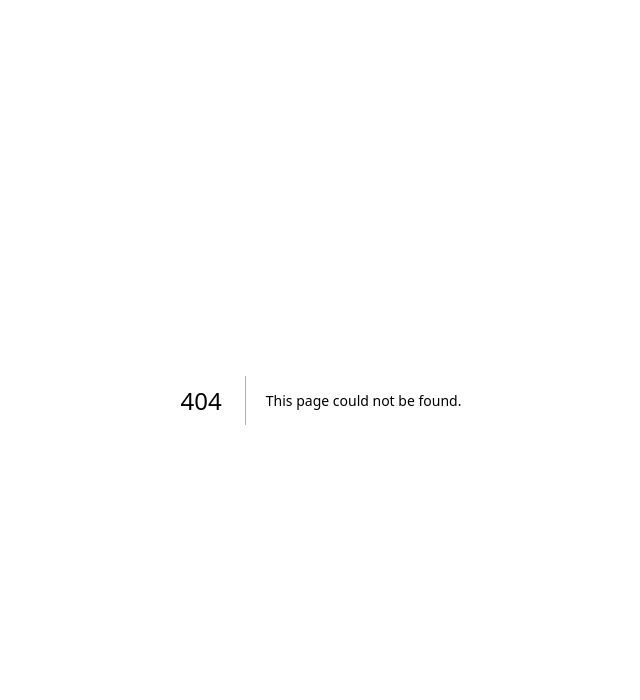
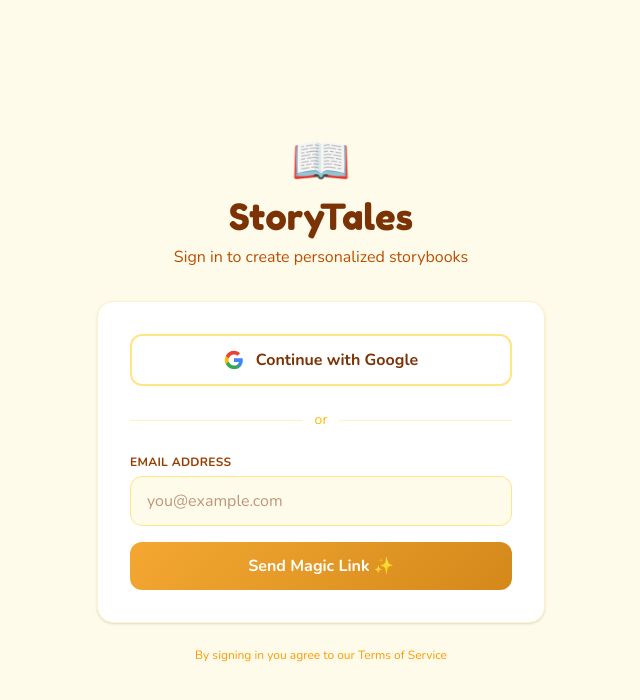
Before and after one commit to bhavsak1/storytales, a Next.js app: page /login in a window 1280 px wide. Before the commit this address had no page. Shown: the top 700 px of the page, without its empty margins (319-959 px from the left). Built offline with nearby package versions, Linux system fonts and the light colour scheme; no server answers.

Commit message:
add Google auth, protected routes, user profile in navbar

```diff
--- /dev/null
+++ b/app/auth/callback/route.ts
@@ -0,0 +1,14 @@
+import { createSupabaseServer } from '@/lib/supabase-server'
+import { NextResponse } from 'next/server'
+
+export async function GET(request: Request) {
+  const { searchParams, origin } = new URL(request.url)
+  const code = searchParams.get('code')
+
+  if (code) {
+    const supabase = await createSupabaseServer()
+    await supabase.auth.exchangeCodeForSession(code)
+  }
+
+  return NextResponse.redirect(`${origin}/`)
+}
--- /dev/null
+++ b/app/login/page.tsx
@@ -0,0 +1,132 @@
+'use client'
+
+import { useState } from 'react'
+import { supabase } from '@/lib/supabase'
+
+export default function LoginPage() {
+  const [email, setEmail] = useState('')
+  const [status, setStatus] = useState('')
+  const [loading, setLoading] = useState(false)
+
+  const handleGoogleLogin = async () => {
+    setLoading(true)
+    const { error } = await supabase.auth.signInWithOAuth({
+      provider: 'google',
+      options: {
+        redirectTo: `${window.location.origin}/auth/callback`,
+      },
+    })
+    if (error) {
+      console.log('Google login error:', error)
+      setLoading(false)
+    }
+  }
+
+  const handleMagicLink = async (e: React.FormEvent) => {
+    e.preventDefault()
+    setLoading(true)
+    const { error } = await supabase.auth.signInWithOtp({
+      email,
+      options: {
+        emailRedirectTo: `${window.location.origin}/auth/callback`,
+      },
+    })
+    if (error) {
+      setStatus('error')
+    } else {
+      setStatus('sent')
+    }
+    setLoading(false)
+  }
+
+  return (
+    <main className="min-h-screen bg-amber-50 flex items-center justify-center p-4" style={{ fontFamily: "'Nunito', sans-serif" }}>
+      <style>{`@import url('https://fonts.googleapis.com/css2?family=Fredoka+One&family=Nunito:wght@400;600;700;800&display=swap');.fredoka{font-family:'Fredoka One',cursive;}`}</style>
+
+      <div className="w-full max-w-md">
+
+        {/* Logo */}
+        <div className="text-center mb-8">
+          <div className="text-5xl mb-3">📖</div>
+          <h1 className="fredoka text-4xl text-amber-900">StoryTales</h1>
+          <p className="text-amber-700 mt-2">Sign in to create personalized storybooks</p>
+        </div>
+
+        <div className="bg-white rounded-2xl border border-amber-100 shadow-sm p-8">
+
+          {status === 'sent' ? (
+            <div className="text-center py-4">
+              <div className="text-4xl mb-4">📧</div>
+              <h2 className="fredoka text-2xl text-amber-900 mb-2">Check your email!</h2>
+              <p className="text-amber-700">
+                We sent a magic link to <strong>{email}</strong>
+              </p>
+              <p className="text-amber-500 text-sm mt-2">
+                Click the link in the email to sign in.
+              </p>
+              <button
+                onClick={() => setStatus('')}
+                className="mt-6 text-amber-600 text-sm underline"
+              >
+                Use a different email
+              </button>
+            </div>
+          ) : (
+            <>
+              {/* Google Login */}
+              <button
+                onClick={handleGoogleLogin}
+                disabled={loading}
+                className="w-full flex items-center justify-center gap-3 py-3 px-4 rounded-xl border-2 border-amber-200 bg-white hover:bg-amber-50 transition-all font-bold text-amber-900 mb-6"
+              >
+                <svg width="20" height="20" viewBox="0 0 24 24">
+                  <path fill="#4285F4" d="M22.56 12.25c0-.78-.07-1.53-.2-2.25H12v4.26h5.92c-.26 1.37-1.04 2.53-2.21 3.31v2.77h3.57c2.08-1.92 3.28-4.74 3.28-8.09z"/>
+                  <path fill="#34A853" d="M12 23c2.97 0 5.46-.98 7.28-2.66l-3.57-2.77c-.98.66-2.23 1.06-3.71 1.06-2.86 0-5.29-1.93-6.16-4.53H2.18v2.84C3.99 20.53 7.7 23 12 23z"/>
+                  <path fill="#FBBC05" d="M5.84 14.09c-.22-.66-.35-1.36-.35-2.09s.13-1.43.35-2.09V7.07H2.18C1.43 8.55 1 10.22 1 12s.43 3.45 1.18 4.93l2.85-2.22.81-.62z"/>
+                  <path fill="#EA4335" d="M12 5.38c1.62 0 3.06.56 4.21 1.64l3.15-3.15C17.45 2.09 14.97 1 12 1 7.7 1 3.99 3.47 2.18 7.07l3.66 2.84c.87-2.6 3.3-4.53 6.16-4.53z"/>
+                </svg>
+                {loading ? 'Signing in...' : 'Continue with Google'}
+              </button>
+
+              {/* Divider */}
+              <div className="flex items-center gap-3 mb-6">
+                <div className="flex-1 h-px bg-amber-100"></div>
+                <span className="text-amber-400 text-sm">or</span>
+                <div className="flex-1 h-px bg-amber-100"></div>
+              </div>
+
+              {/* Magic Link */}
+              <form onSubmit={handleMagicLink}>
+                <div className="mb-4">
+                  <label className="text-xs font-bold text-amber-800 uppercase tracking-wide block mb-1.5">
+                    Email address
+                  </label>
+                  <input
+                    type="email"
+                    placeholder="you@example.com"
+                    value={email}
+                    onChange={e => setEmail(e.target.value)}
+                    required
+                    className="w-full border border-amber-200 rounded-xl px-4 py-3 text-amber-900 focus:outline-none focus:border-amber-400 bg-amber-50"
+                  />
+                </div>
+                <button
+                  type="submit"
+                  disabled={loading}
+                  className="w-full py-3 rounded-xl font-bold text-white transition-all"
+                  style={{ background: 'linear-gradient(135deg, #F4A832, #D4881A)' }}
+                >
+                  {loading ? 'Sending...' : 'Send Magic Link ✨'}
+                </button>
+              </form>
+            </>
+          )}
+        </div>
+
+        <p className="text-center text-amber-500 text-xs mt-6">
+          By signing in you agree to our Terms of Service
+        </p>
+      </div>
+    </main>
+  )
+}
--- a/app/page.tsx
+++ b/app/page.tsx
@@ -1,6 +1,10 @@
 'use client'
 
 import { useState } from 'react'
+import { useEffect } from 'react'
+import { supabase } from '@/lib/supabase'
+import { useRouter } from 'next/navigation'
+import type { User } from '@supabase/supabase-js'
 
 interface StoryPage {
   page: number
@@ -66,6 +70,8 @@ export default function Home() {
   const [status, setStatus] = useState('')
   const [story, setStory] = useState<{ title: string; pages: StoryPage[] } | null>(null)
   const [illustrations, setIllustrations] = useState<string[]>([])
+  const router = useRouter()
+  const [user, setUser] = useState<User | null>(null)
   const [formData, setFormData] = useState<FormData>({
     childName: '',
     age: '',
@@ -78,6 +84,18 @@ export default function Home() {
     nickname: '',
     email: '',
   })
+
+  useEffect(() => {
+    const getUser = async () => {
+      const { data: { user } } = await supabase.auth.getUser()
+      if (!user) {
+        router.push('/login')
+      } else {
+        setUser(user)
+      }
+    }
+    getUser()
+  }, [router])
 
   const toggleInterest = (interest: string) => {
     const current = formData.interests
@@ -141,8 +159,36 @@ export default function Home() {
 
       {/* NAV */}
       <nav className="bg-white border-b border-amber-100 px-6 py-4 flex items-center justify-between">
-        <div className="fredoka text-2xl text-amber-900">📖 StoryTales</div>
-        {step < 4 && (
+  <div className="fredoka text-2xl text-amber-900">📖 StoryTales</div>
+
+  <div className="flex items-center gap-3">
+    {user && (
+      <>
+        <span className="text-sm text-amber-700 font-semibold hidden sm:block">
+          {user.user_metadata?.full_name || user.email}
+        </span>
+        {user.user_metadata?.avatar_url && (
+          <img
+            src={user.user_metadata.avatar_url}
+            alt="Profile"
+            className="w-8 h-8 rounded-full border-2 border-amber-200"
+          />
+        )}
+        <button
+          onClick={async () => {
+            await supabase.auth.signOut()
+            router.push('/login')
+          }}
+          className="text-xs font-bold text-amber-600 border border-amber-200 px-3 py-1.5 rounded-lg hover:bg-amber-50 transition-all"
+        >
+          Sign Out
+        </button>
+      </>
+    )}
+  </div>
+
+  {step < 4 && (
+
           <div className="flex items-center gap-2">
             {[1, 2, 3].map(s => (
               <div key={s} className="flex items-center gap-2">
--- /dev/null
+++ b/lib/supabase-server.ts
@@ -0,0 +1,27 @@
+import { createServerClient } from '@supabase/ssr'
+import { cookies } from 'next/headers'
+
+export async function createSupabaseServer() {
+  const cookieStore = await cookies()
+
+  return createServerClient(
+    process.env.NEXT_PUBLIC_SUPABASE_URL!,
+    process.env.NEXT_PUBLIC_SUPABASE_ANON_KEY!,
+    {
+      cookies: {
+        getAll() {
+          return cookieStore.getAll()
+        },
+        setAll(cookiesToSet) {
+          try {
+            cookiesToSet.forEach(({ name, value, options }) =>
+              cookieStore.set(name, value, options)
+            )
+          } catch {
+            // Server component - cookies can't be set
+          }
+        },
+      },
+    }
+  )
+}
--- a/lib/supabase.ts
+++ b/lib/supabase.ts
@@ -1,6 +1,6 @@
-import { createClient } from '@supabase/supabase-js'
+import { createBrowserClient } from '@supabase/ssr'
 
-export const supabase = createClient(
+export const supabase = createBrowserClient(
   process.env.NEXT_PUBLIC_SUPABASE_URL!,
   process.env.NEXT_PUBLIC_SUPABASE_ANON_KEY!
 )
```
